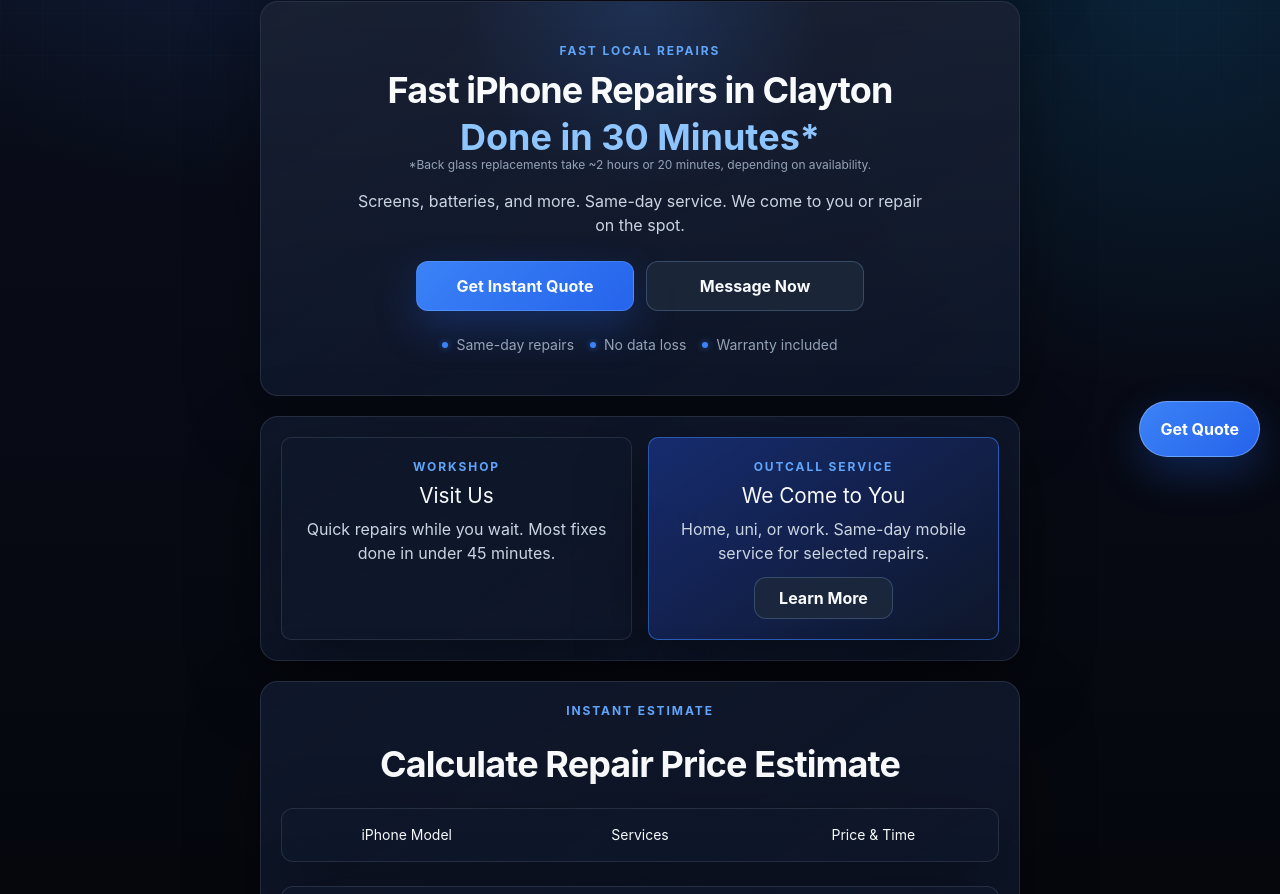
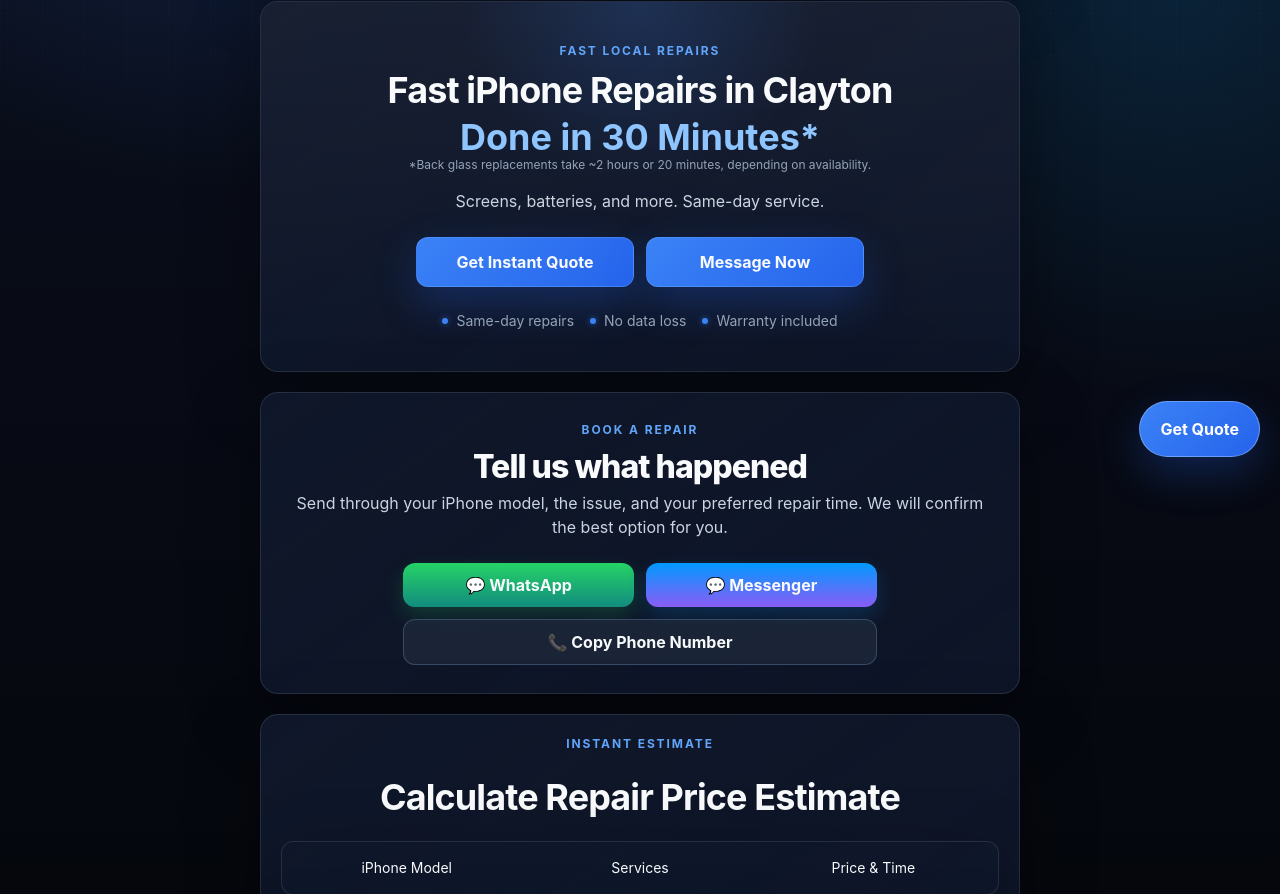
Before and after one commit to SemogEnaz/repair_website, a Vue app: page / in a window 1280 px wide. Shown: the part 323-1217 px from the top of the page. Built offline with nearby package versions, Linux system fonts and the light colour scheme.

Commit message:
Moved all the small components from their own views into the home page only

```diff
--- a/src/components/Calculator.vue
+++ b/src/components/Calculator.vue
@@ -143,10 +143,21 @@ const email = ref('');
 
 // ---------------- PRICING ----------------
 
+const basePrice = 60;
+
+// Lowest quality parts
 const screenPrices = { '11': 20, '12': 20, '13': 25 }
 const batteryPrices = { '11': 15, '12': 15, '13': 15 }
 const backGlassPrices = { '11': 50, '12': 50, '13': 50 }
 const chargePortPrices = { '11': 10, '12': 15, '13': 15 }
+const cameraPrices = { '11': 0, '12': 0, '13': 25 }
+const loudSpeakerPrices = { '11': 0, '12': 0, '13': 9 }
+const earpieceSpeakerPrices = { '11': 0, '12': 0, '13': 5 }
+const buttonPrices = { '11': 0, '12': 0, '13': 10 }
+
+// Highest quality parts
+const screenPricesHigh = { '11': 0, '12': 0, '13': 65 }
+const batteryPricesHigh = { '11': 0, '12': 0, '13': 25 }
 
 const timeEstimates = {
   'screen': 20,
@@ -177,7 +188,7 @@ const toggleService = (index) => {
 // ---------------- LOGIC ----------------
 
 function calculatePrice() {
-  let total = 50
+  let total = basePrice;
 
   selectedServices.value.forEach((isSelected, index) => {
     if (!isSelected) return
@@ -190,7 +201,7 @@ function calculatePrice() {
     }
   })
 
-  return total === 50 ? 0 : total
+  return total === basePrice ? 0 : total
 }
 
 function calculateTime() {
--- a/src/views/ContactView.vue
+++ b/src/components/Contact.vue
@@ -1,13 +1,12 @@
 <template>
-  <main class="page-shell">
-    <section class="tech-panel hero">
+    <section class="tech-panel hero !m-[20px_0]" id="contactLinks">
       <p class="tech-eyebrow">Book a repair</p>
       <h2>Tell us what happened</h2>
       <p class="tech-muted">
         Send through your iPhone model, the issue, and your preferred repair time. We will confirm the best option for you.
       </p>
 
-      <div class="flex flex-col items-center gap-3 mt-6 w-full" id="contactLinks">
+      <div class="flex flex-col items-center gap-3 mt-6 w-full">
 
         <!-- Top row (stack on mobile, side-by-side on desktop) -->
         <div class="flex flex-col sm:flex-row gap-3 w-full sm:w-2/3">
@@ -21,21 +20,6 @@
       </div>
 
     </section>
-
-    <section class="flex flex-col sm:flex-row gap-3 mt-7">
-      <article class="tech-card card sm:w-1/2">
-        <p class="tech-eyebrow">Location</p>
-        <h3>Clayton, Victoria</h3>
-        <p class="tech-muted">Based near Clayton Station, with easy parking on-site for quick drop-offs & pickups.</p>
-      </article>
-
-      <article class="tech-card card sm:w-1/2">
-        <p class="tech-eyebrow">Response</p>
-        <h3>Same-day replies</h3>
-        <p class="tech-muted">For common screen and battery repairs, we can usually quote from one message.</p>
-      </article>
-    </section>
-  </main>
 </template>
 
 <script setup>
@@ -57,8 +41,9 @@ const openWhatsApp = () => {
 };
 
 const openMessenger = () => {
-window.open("https://www.facebook.com/messages/t/zane.gomes.212064", "_blank");};
-
+  window.location.href =
+    "https://m.me/iphonerepairclayton?text=Hi%2C%20I%20need%20a%20repair.%20iPhone%20model%3A%20___%20Issue%3A%20___";
+};
 </script>
 
 <style scoped>
--- a/src/components/HomePage/Hero.vue
+++ b/src/components/HomePage/Hero.vue
@@ -9,12 +9,12 @@
     <p class="tech-soft mt-0 text-xs">*Back glass replacements take ~2 hours or 20 minutes, depending on availability.</p>
 
     <!-- Description -->
-    <p class="tech-muted pt-4 text-sm sm:text-base max-w-xl mx-auto">Screens, batteries, and more. Same-day service. We come to you or repair on the spot.</p>
+    <p class="tech-muted pt-4 text-sm sm:text-base max-w-xl mx-auto">Screens, batteries, and more. Same-day service.</p>
 
     <!-- Buttons -->
     <div class="pt-6 flex flex-col sm:flex-row items-center justify-center gap-3 w-full max-w-md mx-auto">
-      <RouterLink to="/calculator#quote" class="tech-button w-full sm:flex-1 px-5 py-3">Get Instant Quote</RouterLink>
-      <RouterLink to="/contact#contactLinks" class="tech-button secondary w-full sm:flex-1 px-5 py-3">Message Now</RouterLink>
+      <RouterLink to="/#quote" class="tech-button w-full sm:flex-1 px-5 py-3">Get Instant Quote</RouterLink>
+      <RouterLink to="/#contactLinks" class="tech-button w-full sm:flex-1 px-5 py-3">Message Now</RouterLink>
     </div>
 
     <!-- Trust -->
--- a/src/components/HomePage/ServicesList.vue
+++ /dev/null
@@ -1,53 +0,0 @@
-<template>
-  <section class="tech-panel flex flex-col sm:flex-row gap-4">
-
-    <div class="tech-card card">
-      <p class="tech-eyebrow">Workshop</p>
-      <h3>Visit Us</h3>
-      <p class="tech-muted">Quick repairs while you wait. Most fixes done in under 45 minutes.</p>
-    </div>
-
-    <div class="tech-card card featured">
-      <p class="tech-eyebrow">Outcall Service</p>
-      <h3>We Come to You</h3>
-      <p class="tech-muted">Home, uni, or work. Same-day mobile service for selected repairs.</p>
-      <RouterLink to="/outcall" class="tech-button secondary mt-3 px-6 py-2">Learn More</RouterLink>
-    </div>
-
-  </section>
-</template>
-
-<style scoped>
-
-section {
-  padding: 20px;
-  margin-top: 20px;
-}
-
-.card {
-  width: 100%;
-  border-radius: 10px;
-  padding: 20px;
-  text-align: center;
-}
-
-.featured {
-  border-color: var(--line-strong);
-  background:
-    linear-gradient(145deg, rgba(30, 64, 175, 0.52), rgba(15, 23, 42, 0.76)),
-    rgba(15, 23, 42, 0.78);
-}
-
-/* Desktop layout */
-@media (min-width: 640px) {
-  .card {
-    width: 50%;
-  }
-}
-
-h3 {
-  font-size: 1.3rem;
-  margin-bottom: 6px;
-  margin-top: 4px;
-}
-</style>
--- a/src/views/CalculatorView.vue
+++ /dev/null
@@ -1,35 +0,0 @@
-<template>
-  <main class="page-shell">
-    <section class="tech-panel intro">
-      <p class="tech-eyebrow">Repair quote</p>
-      <h2>Price your iPhone repair</h2>
-      <p class="tech-muted">
-        Choose your iPhone model and the services you need for a quick estimate before you book.
-      </p>
-    </section>
-
-    <Calculator />
-  </main>
-</template>
-
-<script setup>
-import Calculator from '@/components/Calculator.vue'
-</script>
-
-<style scoped>
-.page-shell {
-  padding: 20px;
-}
-
-.intro {
-  padding: 28px 24px;
-  text-align: center;
-}
-
-.intro h2 {
-  margin-top: 4px;
-  font-size: 2rem;
-  font-weight: 800;
-  letter-spacing: -0.03em;
-}
-</style>
--- a/src/views/HomePage.vue
+++ b/src/views/HomePage.vue
@@ -3,7 +3,7 @@
   <div class="container">
 
     <Hero/>
-    <ServicesList/>
+    <Contact/>
     <Calculator/>
 
     <!-- TRUST -->
@@ -50,7 +50,7 @@
 import { RouterLink } from 'vue-router'
 import Hero from '@/components/HomePage/Hero.vue';
 import Calculator from '@/components/Calculator.vue';
-import ServicesList from '@/components/HomePage/ServicesList.vue';
+import Contact from '@/components/Contact.vue';
 </script>
 
 <style scoped>
```
